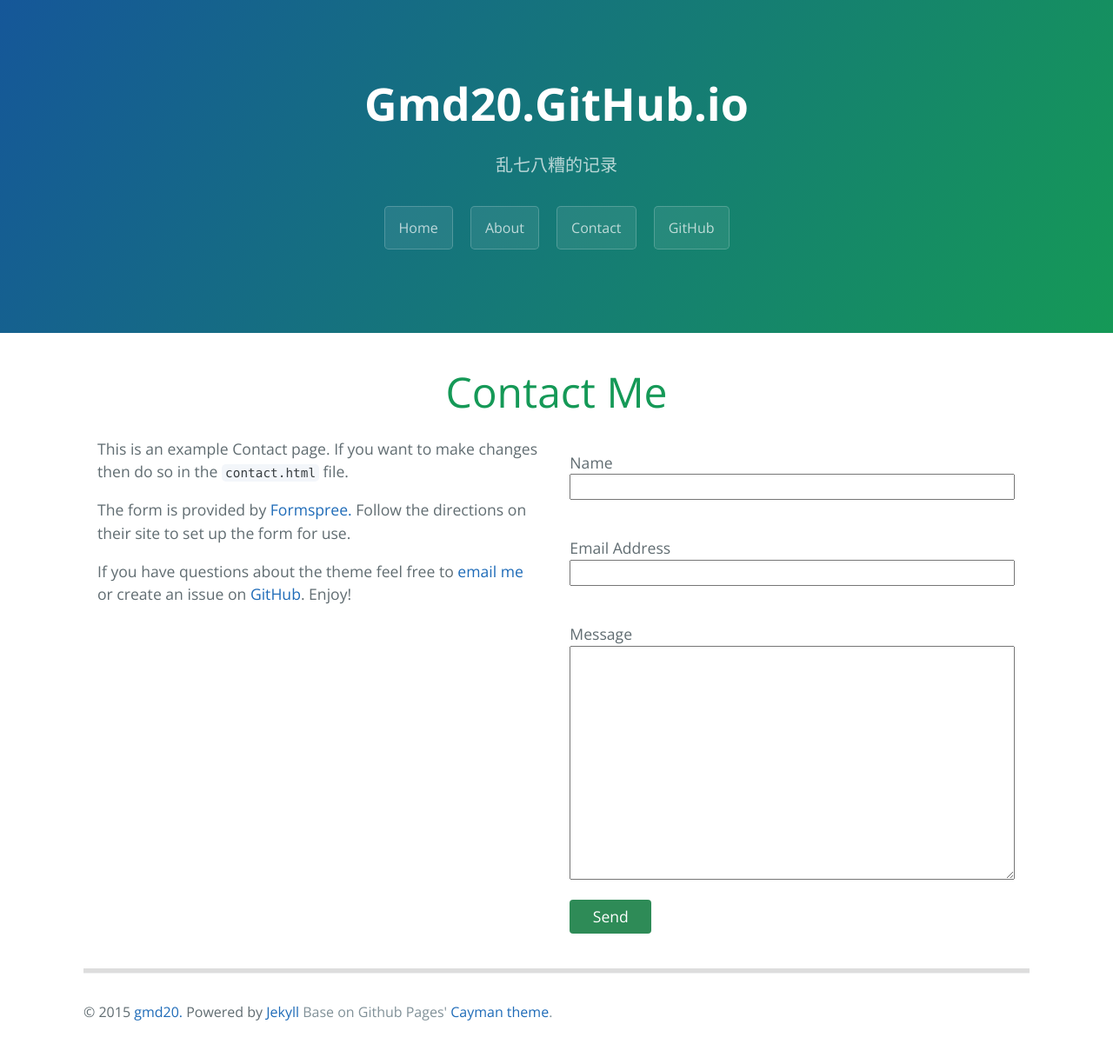
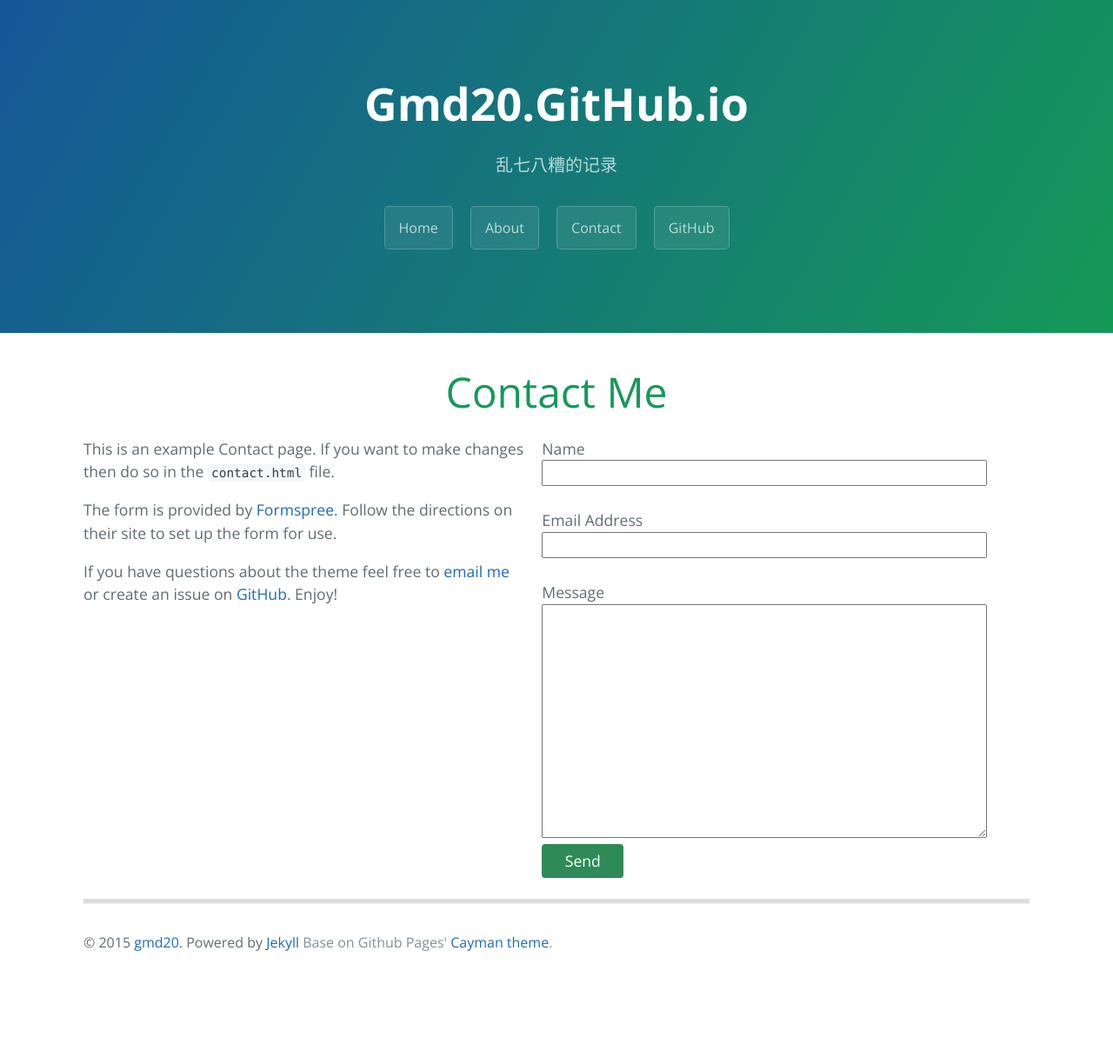
Before and after one commit to gmd20/gmd20.github.io, a Jekyll site: the page built from contact.md, in a window 1280 px wide. Shown: the whole page at 87% size. Built offline with Jekyll 4.4.1, drawn with Linux system fonts in a browser that asks for light colours; Markdown is read by kramdown in place of the engine named in the settings; after the commit the page ends 1144 px from its top, so only the background shows below that.

Commit message:
Update blog.css

```diff
--- a/stylesheets/blog.css
+++ b/stylesheets/blog.css
@@ -46,19 +46,18 @@
   display: flex;
 }
 .contactContent {
-  margin: 1rem;
   width: 47%;
 }
 .contactFrame form {
   width: 47%;
-  margin: 1rem;
+  margin-left: 1rem;
 }
 .contactFrame label, .contactFrame input {
   display: block;
 }
 .contactFrame #name, .contactFrame #email, .contactFrame #message {
   width: 100%;
-  margin-bottom: 1rem;
+
 }
 
 .footer_container {
```
